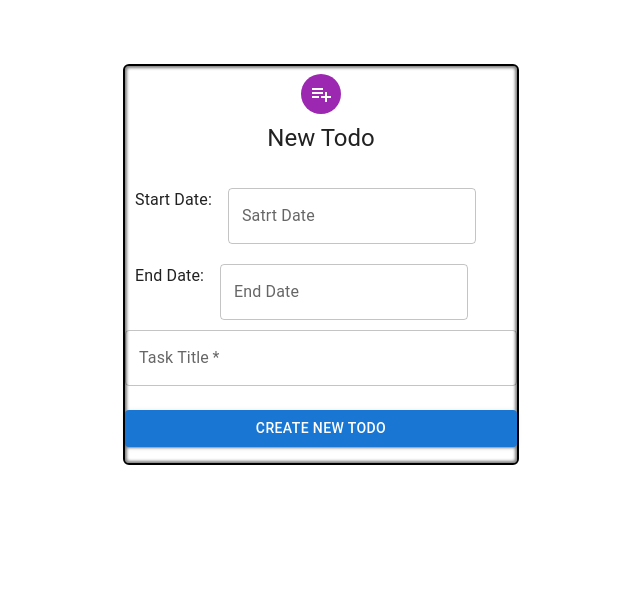
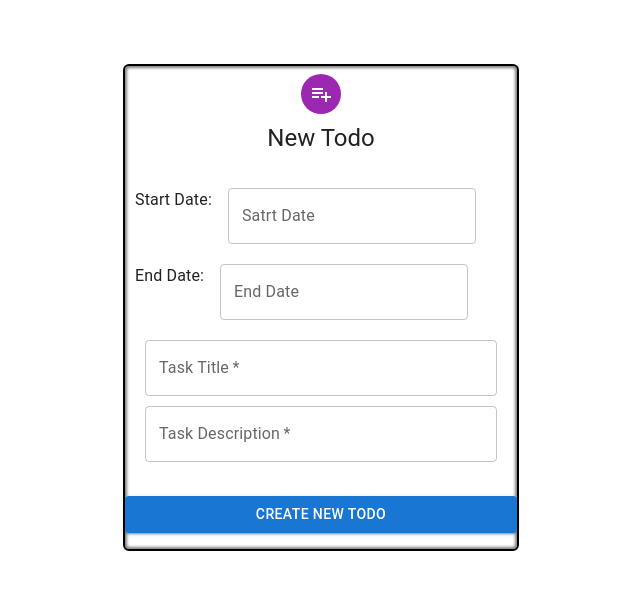
Before and after one commit to devamcodes/Todo_list, a React (Create React App) app in the folder todolist/: page /create-todo in a window 1280 px wide. Shown: the top 590 px of the page, without its empty margins (319-959 px from the left). Built offline with nearby package versions, Linux system fonts and the light colour scheme; the HTML template or start-up script is replaced by a standard one.

Commit message:
Task description and Validations added to the  app

```diff
--- a/todolist/src/components/CreateTodo.js
+++ b/todolist/src/components/CreateTodo.js
@@ -24,6 +24,7 @@ export default function SignUp() {
   const [createTodo, setCreateTodo] = useState({
     id: "",
     title: "",
+    description:"",
     startDate: "",
     endDate: "",
     isDone: false,
@@ -130,16 +131,27 @@ export default function SignUp() {
                   </Stack>
                 </div>
               </Grid>
-              <Grid item xs={12}>
+              <Grid item xs={11} style={{margin:"10px 20px"}}>
+                <TextField
+                  required
+                fullWidth
+                  id="title"
+                  label="Task Title"
+                name="title"
+                // color="black"
+                  onChange={newtodo}
+                  autoComplete="title"
+                  style={{ zIndex: 0 }}
+                />
                 <TextField
                   required
                   fullWidth
-                  id="title"
-                  label="Task Title"
-                  name="title"
+                  id="description"
+                  label="Task Description"
+                  name="description"
                   onChange={newtodo}
                   autoComplete="title"
-                  style={{ zIndex: 0 }}
+                  style={{ zIndex: 0, marginTop:"10px"}}
                 />
               </Grid>
             </Grid>
```
